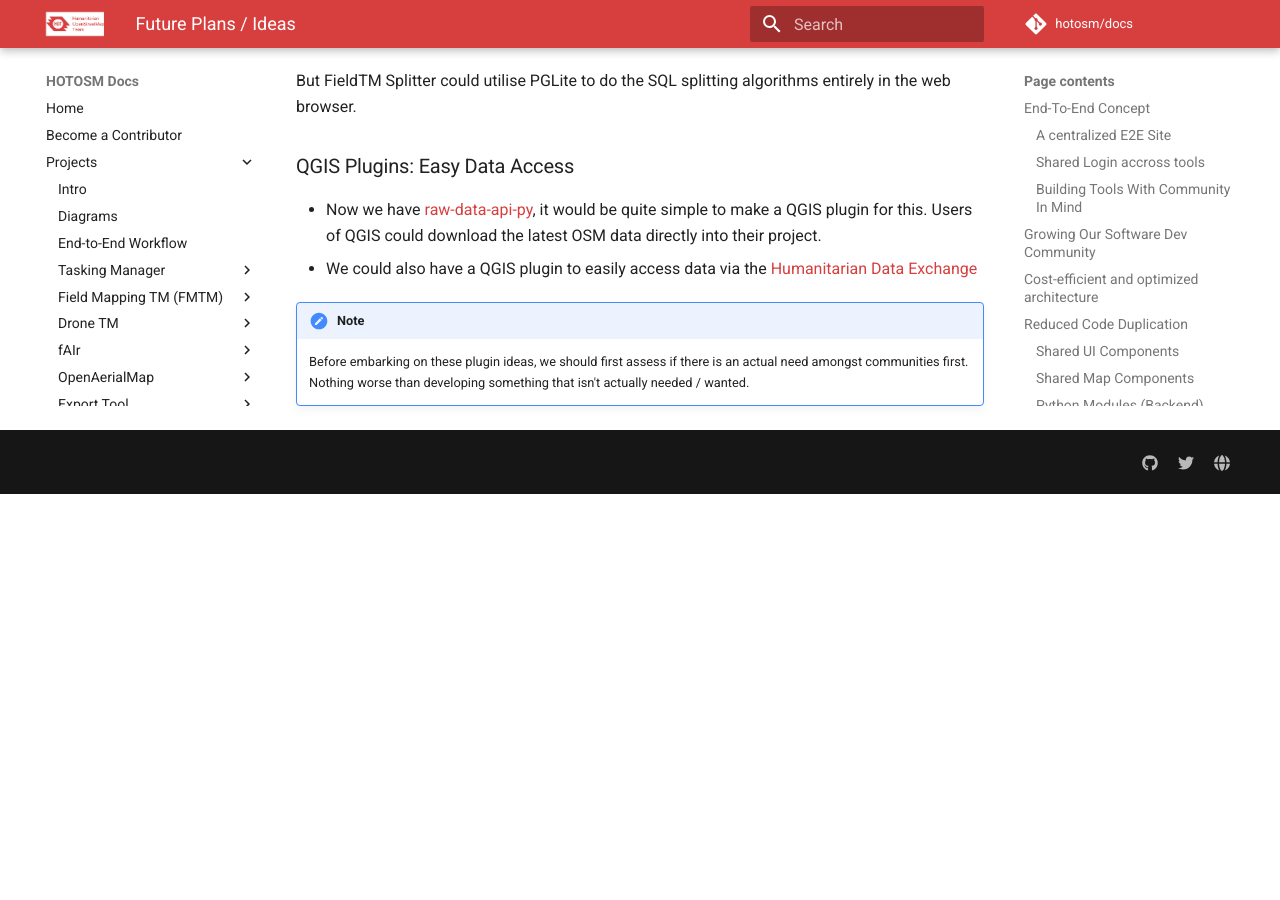
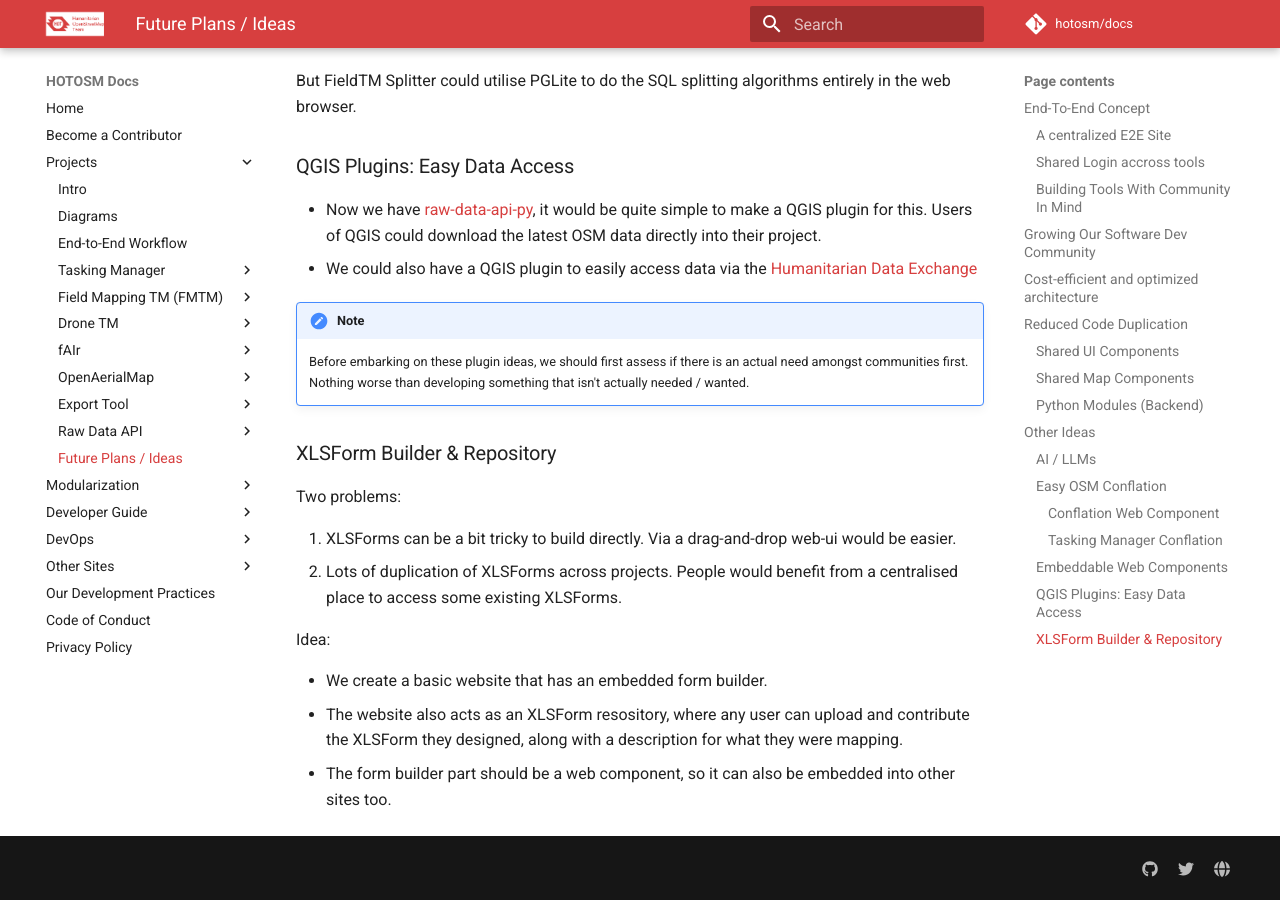
Before and after one commit to hotosm/docs, an MkDocs documentation site: the page built from docs/projects/future-plans.md, in a window 1280 px wide and 900 px high, scrolled down 5986 px. Built offline with MkDocs 1.6.1 and Material for MkDocs 9.7.7, drawn with Linux system fonts in a browser that asks for light colours; comment, search, counter and statistics services are not loaded; before the commit the page ends 6480 px from its top, so only the background shows below that.

Commit message:
docs: add info about form builder / xlsform repo

```diff
--- a/docs/projects/future-plans.md
+++ b/docs/projects/future-plans.md
@@ -264,3 +264,21 @@
     Before embarking on these plugin ideas, we should first assess if there
     is an actual need amongst communities first. Nothing worse than developing
     something that isn't actually needed / wanted.
+
+### XLSForm Builder & Repository
+
+Two problems:
+
+1. XLSForms can be a bit tricky to build directly. Via a drag-and-drop
+   web-ui would be easier.
+2. Lots of duplication of XLSForms across projects. People would benefit
+   from a centralised place to access some existing XLSForms.
+
+Idea:
+
+- We create a basic website that has an embedded form builder.
+- The website also acts as an XLSForm resository, where any user
+  can upload and contribute the XLSForm they designed, along with
+  a description for what they were mapping.
+- The form builder part should be a web component, so it can also
+  be embedded into other sites too.
```
